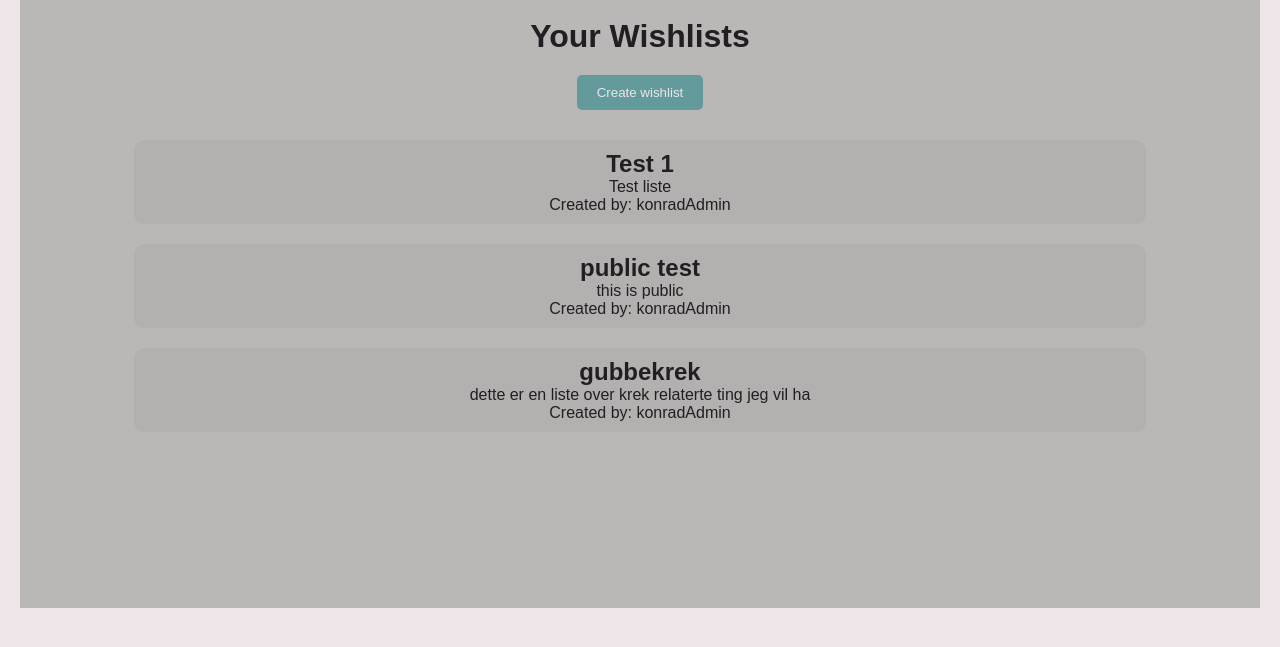
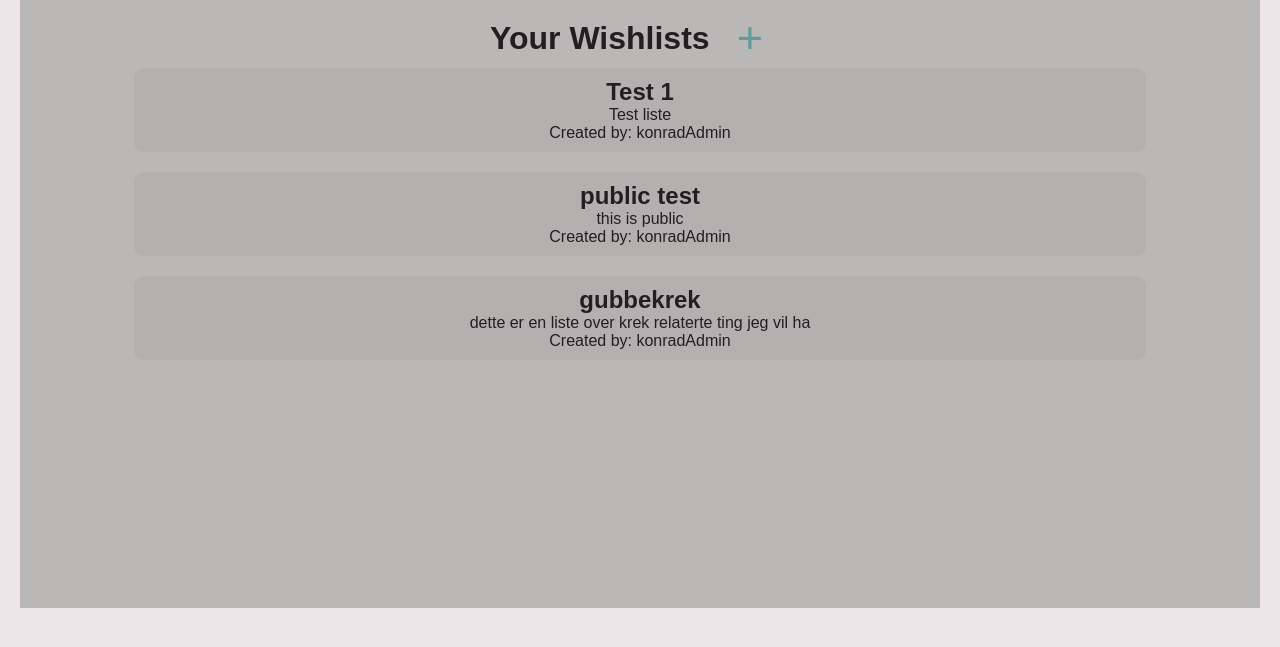
Before and after one commit to TheStrgamer/Wishlist, a Django app: page /wishlist/your_wishlists in a window 1280 px wide. Shown: the part 50-697 px from the top of the page. Run offline with Django 5.2, Linux system fonts and the light colour scheme; a user stored in the database is signed in; data comes from the database, SQL or seed files in the repository.

Commit message:
Changed create wishlist button to + button

```diff
--- a/wishlist/wishlistManager/templates/wishlist/your_wishlists.html
+++ b/wishlist/wishlistManager/templates/wishlist/your_wishlists.html
@@ -12,10 +12,13 @@
 </head>
 <body>
     {% block content %}
-        <h1>Your Wishlists</h1>
-        <form action="{% url 'create_wishlist' %}" method = "get">
-            <button type="submit">Create wishlist</button>
-        </form>
+        <div class="titlebox">
+            <h1>Your Wishlists</h1>
+            <form action="{% url 'create_wishlist' %}" method = "get">
+                <button class="transparent_button" type="submit">+</button>
+            </form>
+        </div>
+
         {% if wishlist_list|length == 0 %}
         <p>You have not made any wishlists</p>
         {% endif %}
```
